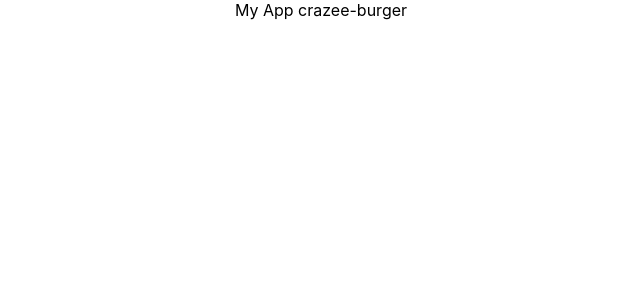
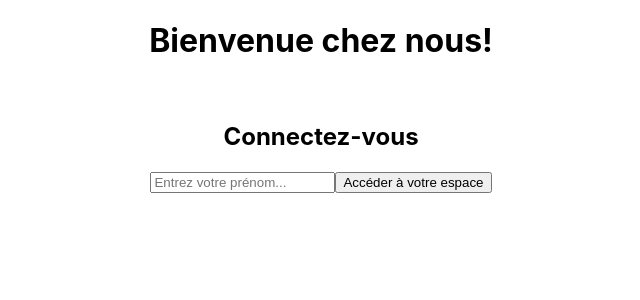
Before and after one commit to bem630/my-crazee-burger, a React (Create React App) app: page / in a window 1280 px wide. Shown: the top 300 px of the page, without its empty margins (319-959 px from the left). Built offline with nearby package versions, Linux system fonts and the light colour scheme.

Commit message:
✨ F01: Add LoginForm and Logo into new component LoginPage

```diff
--- a/src/App.js
+++ b/src/App.js
@@ -1,9 +1,10 @@
 import './App.css';
+import LoginPage from './component/LoginPage';
 
 function App() {
   return (
     <div className="App">
-      My App crazee-burger
+      <LoginPage/>
     </div>
   );
 }
--- /dev/null
+++ b/src/component/LoginForm.js
@@ -0,0 +1,14 @@
+import React from 'react'
+
+export default function LoginForm() {
+  return (
+    <div>
+        <h1>Bienvenue chez nous!</h1><br />
+        <h2>Connectez-vous</h2>
+        <form action="submit">
+            <input type="text" placeholder='Entrez votre prénom...' required/>
+            <button>Accéder à votre espace</button>
+        </form>
+    </div>
+  )
+}
--- /dev/null
+++ b/src/component/LoginPage.js
@@ -0,0 +1,11 @@
+import React from 'react'
+import LoginForm from './LoginForm'
+//import Logo from './Logo'
+
+export default function LoginPage() {
+  return (
+    <div>
+      <LoginForm/>
+    </div>
+  )
+}
--- /dev/null
+++ b/src/component/Logo.js
@@ -0,0 +1,7 @@
+import React from 'react'
+
+export default function Logo() {
+  return (
+    <div>Logo</div>
+  )
+}
```
